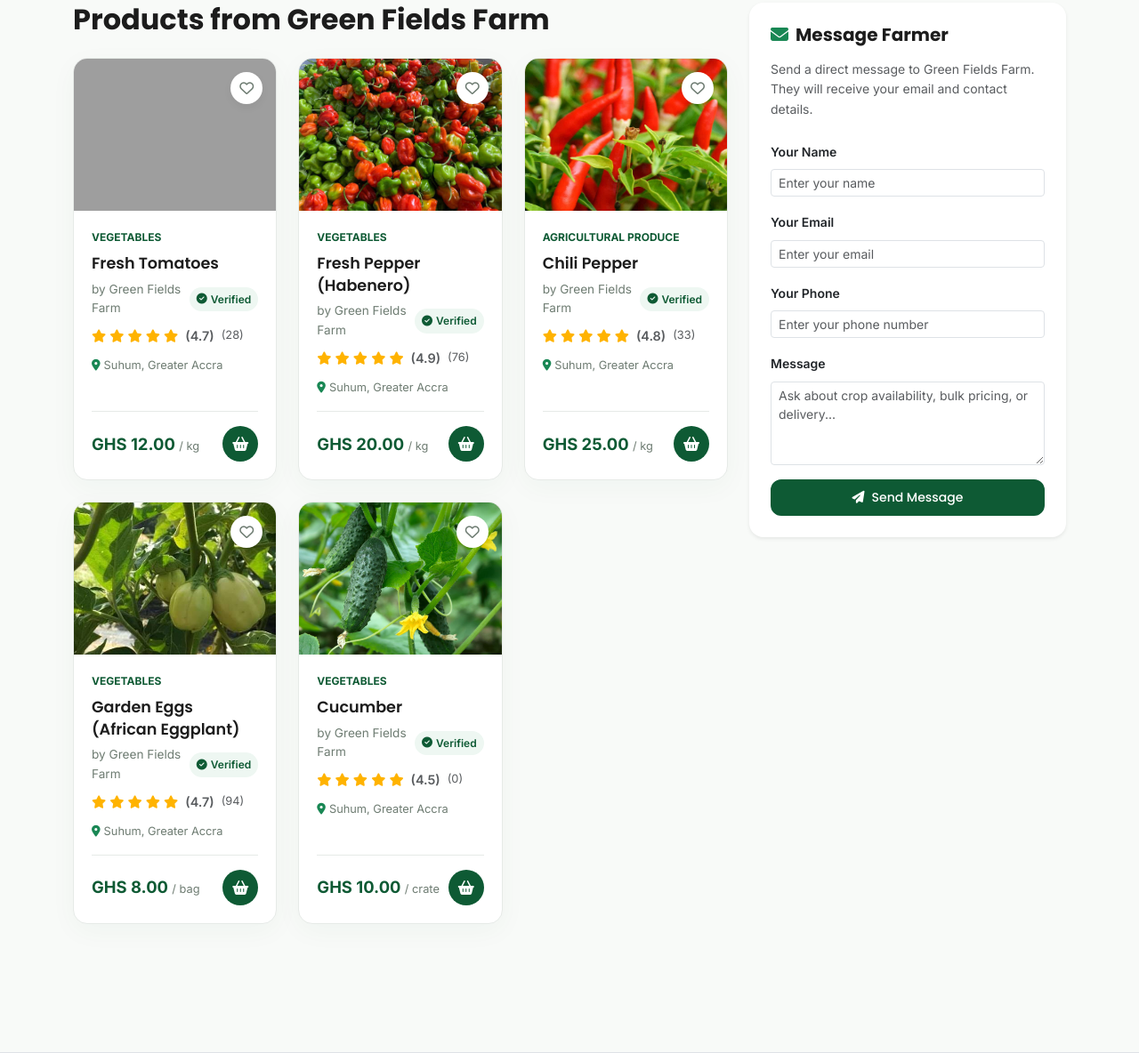
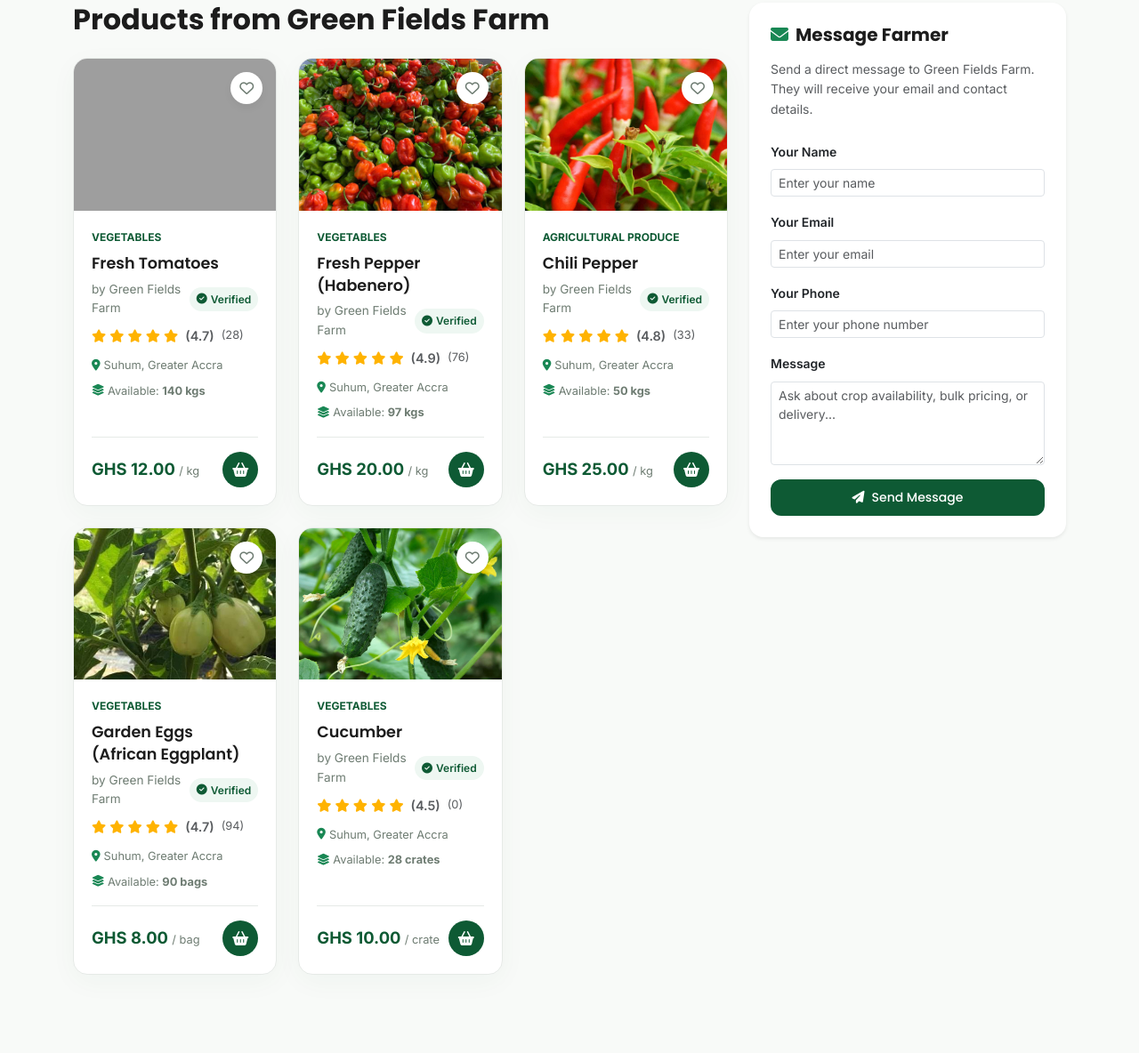
Before and after one commit to Ishmael86/agro_connect, a Django app: page /farmers/1/ in a window 1280 px wide. Shown: the part 590-1774 px from the top of the page at 89% size. Run offline with Django 5.2, Linux system fonts and the light colour scheme; data comes from the database, SQL or seed files in the repository; both versions use the stored data as it was after the commit; grey boxes are pictures that could not be loaded.

Commit message:
feat: Update product pagination to 16 items per page and enhance product card with stock quantity display

```diff
--- a/products/views.py
+++ b/products/views.py
@@ -129,7 +129,7 @@ def product_list_view(request):
         products_query = products_query.order_by('-created_at')
 
     # Pagination
-    paginator = Paginator(products_query, 9) # 9 products per page
+    paginator = Paginator(products_query, 16) # 16 products per page
     page_number = request.GET.get('page')
     page_obj = paginator.get_page(page_number)
 
--- a/templates/partials/product_card.html
+++ b/templates/partials/product_card.html
@@ -66,9 +66,15 @@
         </div>
 
         <!-- Location -->
-        <div class="product-location">
+        <div class="product-location" style="margin-bottom: 8px;">
             <i class="fas fa-map-marker-alt text-success"></i>
             <span>{{ product.farmer.location }}, {{ product.farmer.region }}</span>
+        </div>
+
+        <!-- Stock Quantity -->
+        <div class="product-stock mb-3" style="font-size: 0.8rem; color: var(--text-muted); display: flex; align-items: center; gap: 4px;">
+            <i class="fas fa-layer-group text-success" style="width: 14px;"></i>
+            <span>Available: <strong>{{ product.stock_quantity }} {{ product.unit }}{% if product.stock_quantity > 1 %}s{% endif %}</strong></span>
         </div>
 
         <!-- Footer: Price & Cart Button -->
```
Also changed, not shown: db.sqlite3.
